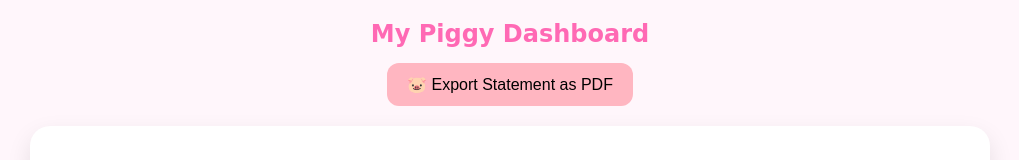
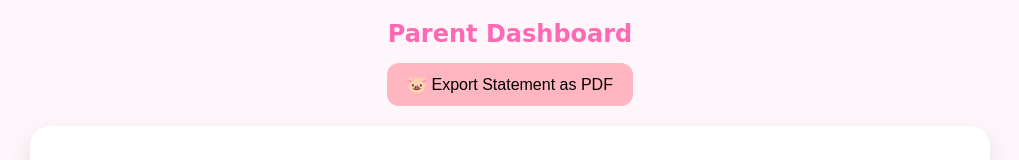
Before and after one commit to WendyShen-2005/PiggyKidsApp-ElleHacks2026, a React (Create React App) app in the folder piggyhacks/: page /parent-monthly-statement in a window 1280 px wide. Shown: the top 160 px of the page, without its empty margins (130-1149 px from the left). Built offline with nearby package versions, Linux system fonts and the light colour scheme; no server answers.

Commit message:
change name

```diff
--- a/piggyhacks/src/route/parentMonthlyStatement.jsx
+++ b/piggyhacks/src/route/parentMonthlyStatement.jsx
@@ -48,7 +48,7 @@ export default function ParentMonthlyStatement() {
       {/* Top */}
       <div className="flex-center-align">
         <Link to="/parent-dashboard" className="kids-title">
-          My Piggy Dashboard
+          Parent Dashboard
         </Link>
       </div>
 
```
